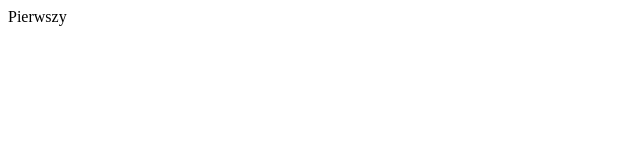
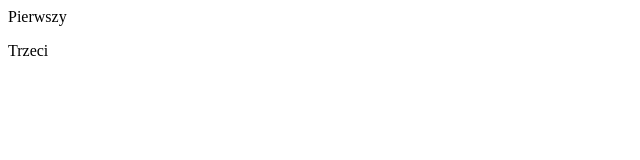
Before and after one commit to maciekabramowski/gitjestgit, a plain HTML site: page index.html in a window 1280 px wide. Shown: the full height of the page, 0-640 px from the left. Drawn offline with Linux system fonts and the light colour scheme.

Commit message:
trzeci paragraf

```diff
--- a/index.html
+++ b/index.html
@@ -1 +1,2 @@
 <p>Pierwszy</p>
+<p>Trzeci</p>
```
